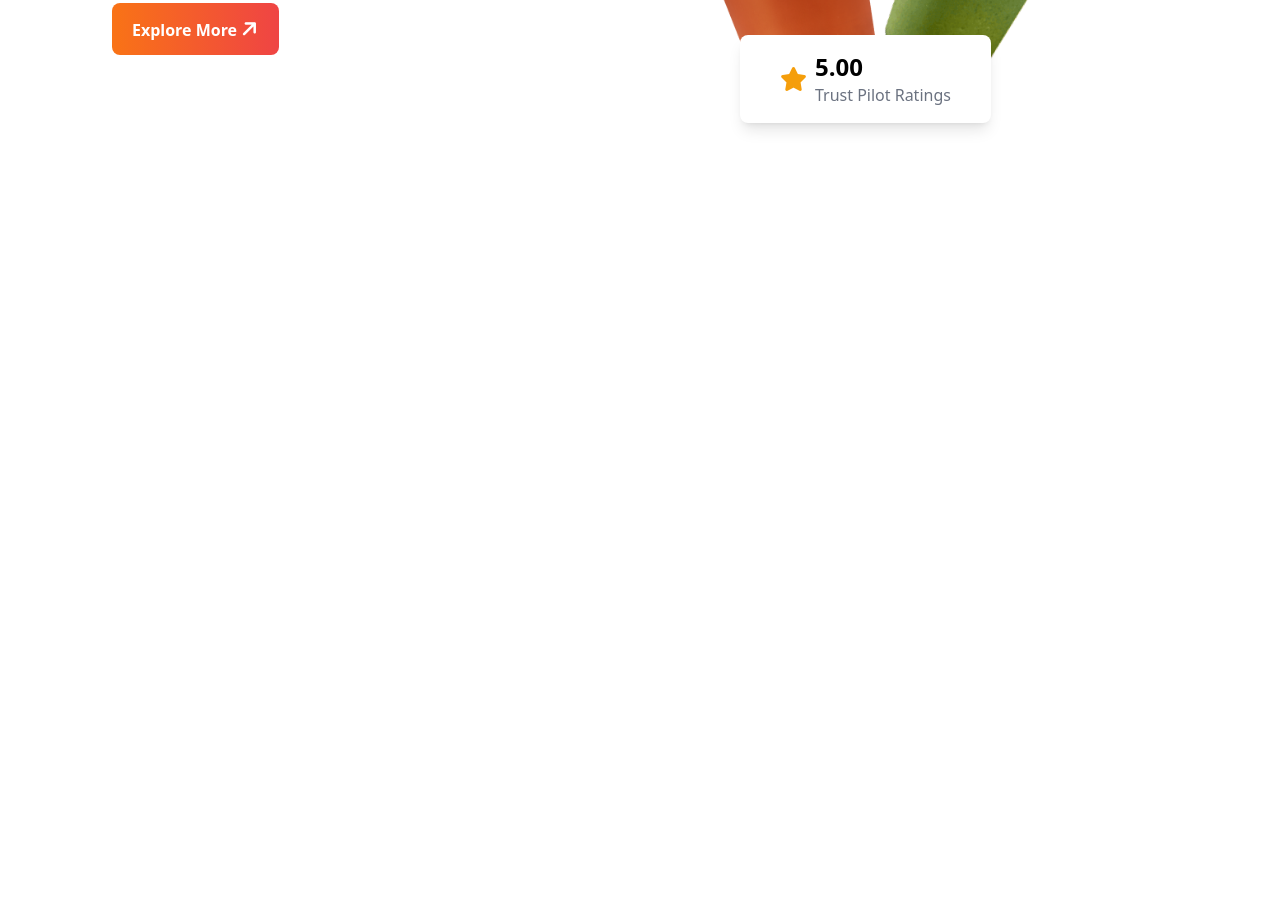
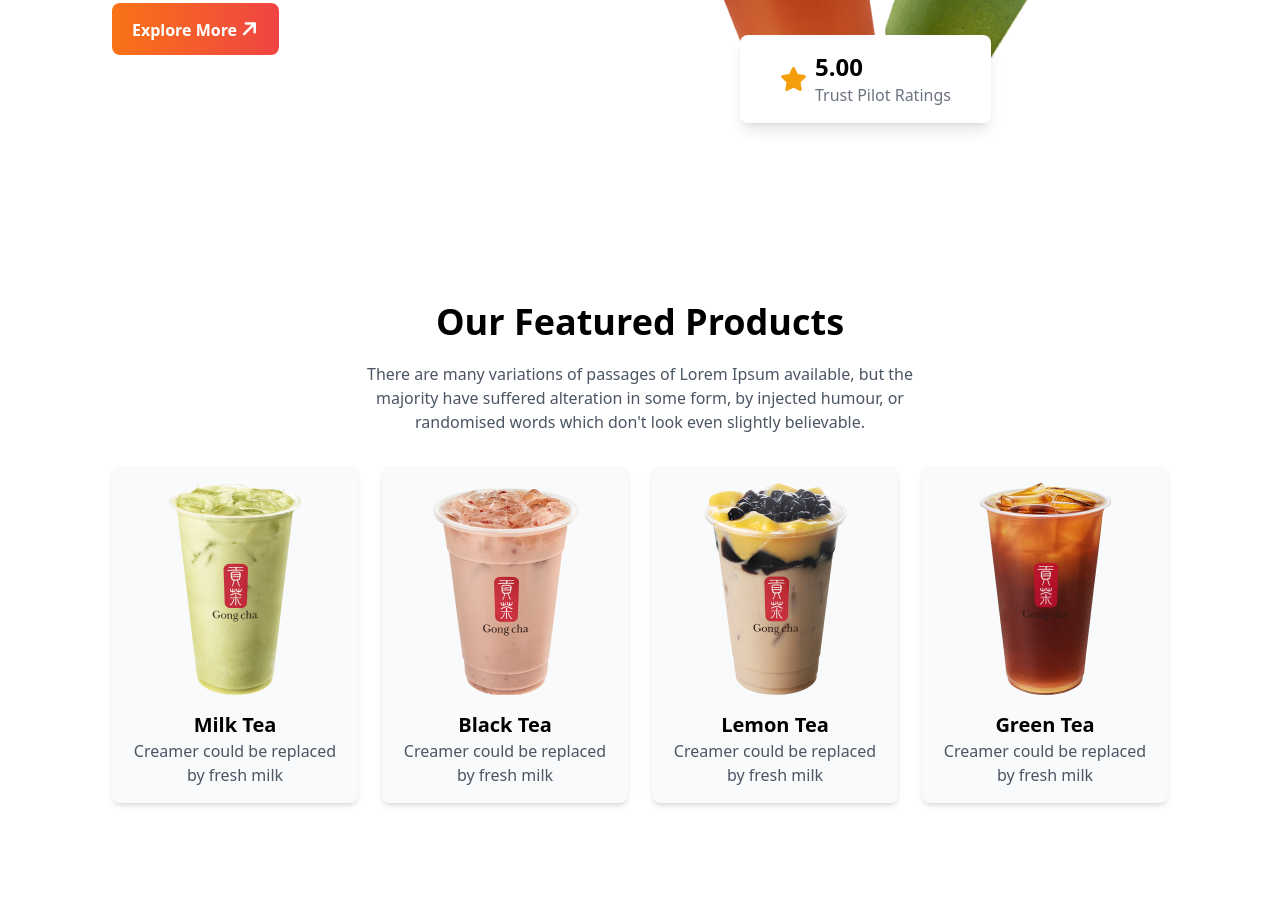
Before and after one commit to riadulislam111/tea-house-resources, a plain HTML site: page index.html in a window 1280 px wide. Shown: the part 325-1224 px from the top of the page. Before the commit the page ends 800 px from the top, so only its background shows below. Drawn offline with nearby package versions, Linux system fonts and the light colour scheme.

Commit message:
added update all file

```diff
--- a/index.html
+++ b/index.html
@@ -24,11 +24,12 @@
         }
       </script>
 </head>
+
 <body>
     <!-- main content  -->
     <main class="max-w-screen-xl mx-auto px-16 lg:px-28">
 <!-- header section  -->
- <header class="flex pt-10 mb-20">
+ <header class="lg:flex pt-10 mb-20">
     <!-- text container -->
      <div>
 <h1 class="text-5xl md:text-7xl">It's good <br>
@@ -56,6 +57,50 @@
       </div>
 
  </header>
+ <!-- Featured Products -->
+  <section class="py-8 lg:py-24">
+    <!-- Title  -->
+     <div class="text-center mb-8">
+        <h1 class="text-3xl md:text-4xl font-bold mb-5">Our Featured Products</h1>
+        <p class="text-gray-600 max-w-xl mx-auto">There are many variations of passages of Lorem Ipsum available, but the majority have suffered alteration in some form, by injected humour, or randomised words which don't look even slightly believable. </p>
+     </div>
+     <!-- Grid Card  -->
+     <div class="grid grid-cols-1 md:grid-cols-2 lg:grid-cols-4 gap-6 text-center">
+        <!-- Product Card 1 -->
+         <div class="rounded-lg shadow-md bg-gray-50 overflow-hidden">
+            <img class="mx-auto pt-4" src="./images/tea-1.png" alt="Tea Cup">
+          <div class="p-4">
+            <h2 class="font-bold text-xl">Milk Tea</h2>
+            <p class="text-gray-600">Creamer could be replaced by fresh milk</p>
+          </div>
+         </div>
+        <!-- Product Card 2 -->
+         <div class="rounded-lg shadow-md bg-gray-50 overflow-hidden">
+            <img class="mx-auto pt-4" src="./images/tea-2.png" alt="Tea Cup">
+          <div class="p-4">
+            <h2 class="font-bold text-xl">Black Tea</h2>
+            <p class="text-gray-600">Creamer could be replaced by fresh milk</p>
+          </div>
+         </div>
+        <!-- Product Card 3 -->
+         <div class="rounded-lg shadow-md bg-gray-50 overflow-hidden">
+            <img class="mx-auto pt-4" src="./images/tea-3.png" alt="Tea Cup">
+          <div class="p-4">
+            <h2 class="font-bold text-xl">Lemon Tea</h2>
+            <p class="text-gray-600">Creamer could be replaced by fresh milk</p>
+          </div>
+         </div>
+        <!-- Product Card 4 -->
+         <div class="rounded-lg shadow-md bg-gray-50 overflow-hidden">
+            <img class="mx-auto pt-4" src="./images/tea-4.png" alt="Tea Cup">
+          <div class="p-4">
+            <h2 class="font-bold text-xl">Green Tea</h2>
+            <p class="text-gray-600">Creamer could be replaced by fresh milk</p>
+          </div>
+         </div>
+     </div>
+
+  </section>
     </main>
 </body>
 </html>
```
